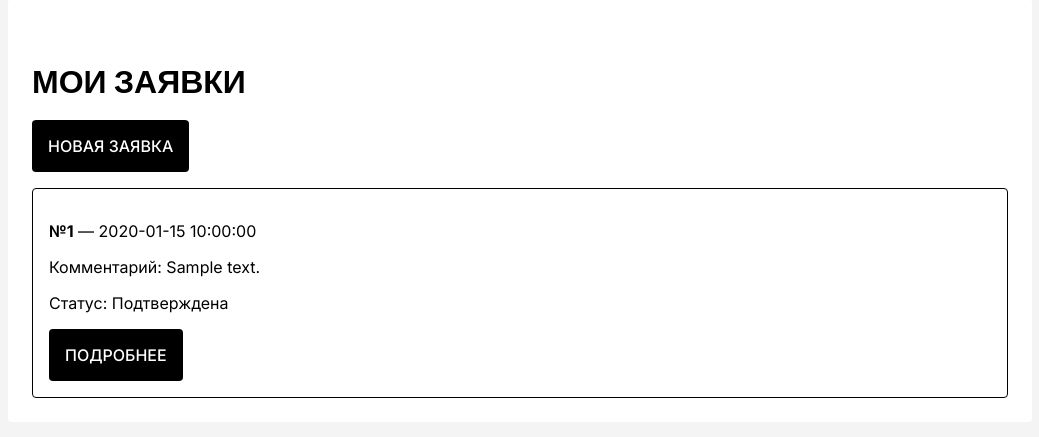
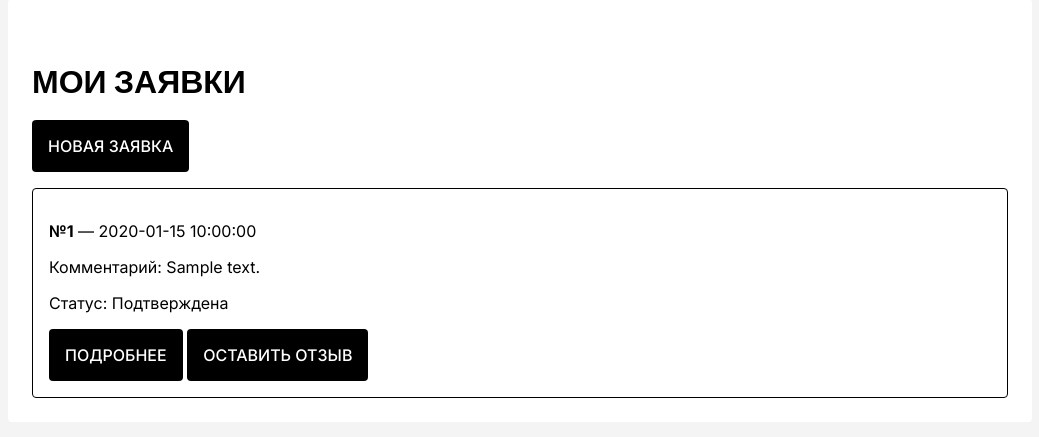
Before and after one commit to AdventureAdviser/project_autoparts, a Flask app: page /orders in a window 1280 px wide. Shown: the part 134-571 px from the top of the page, without its empty margins (120-1159 px from the left). Run offline with Flask 3, Linux system fonts and the light colour scheme; the visitor is signed in with stand-in values (Sample User, id 1); tables that the repository leaves empty hold one stand-in row (values such as "Sample post").

Commit message:
vers 1.7

```diff
--- a/templates/requests.html
+++ b/templates/requests.html
@@ -31,6 +31,9 @@
         <button type="submit" class="button cancel-button">Отменить заявку</button>
       </form>
     {% endif %}
+    {% if req['status']=='confirmed' %}
+      <a href="{{ url_for('leave_review', request_id=req['id']) }}" class="button">Оставить отзыв</a>
+    {% endif %}
   </div>
   {% endfor %}
 </div>
```
